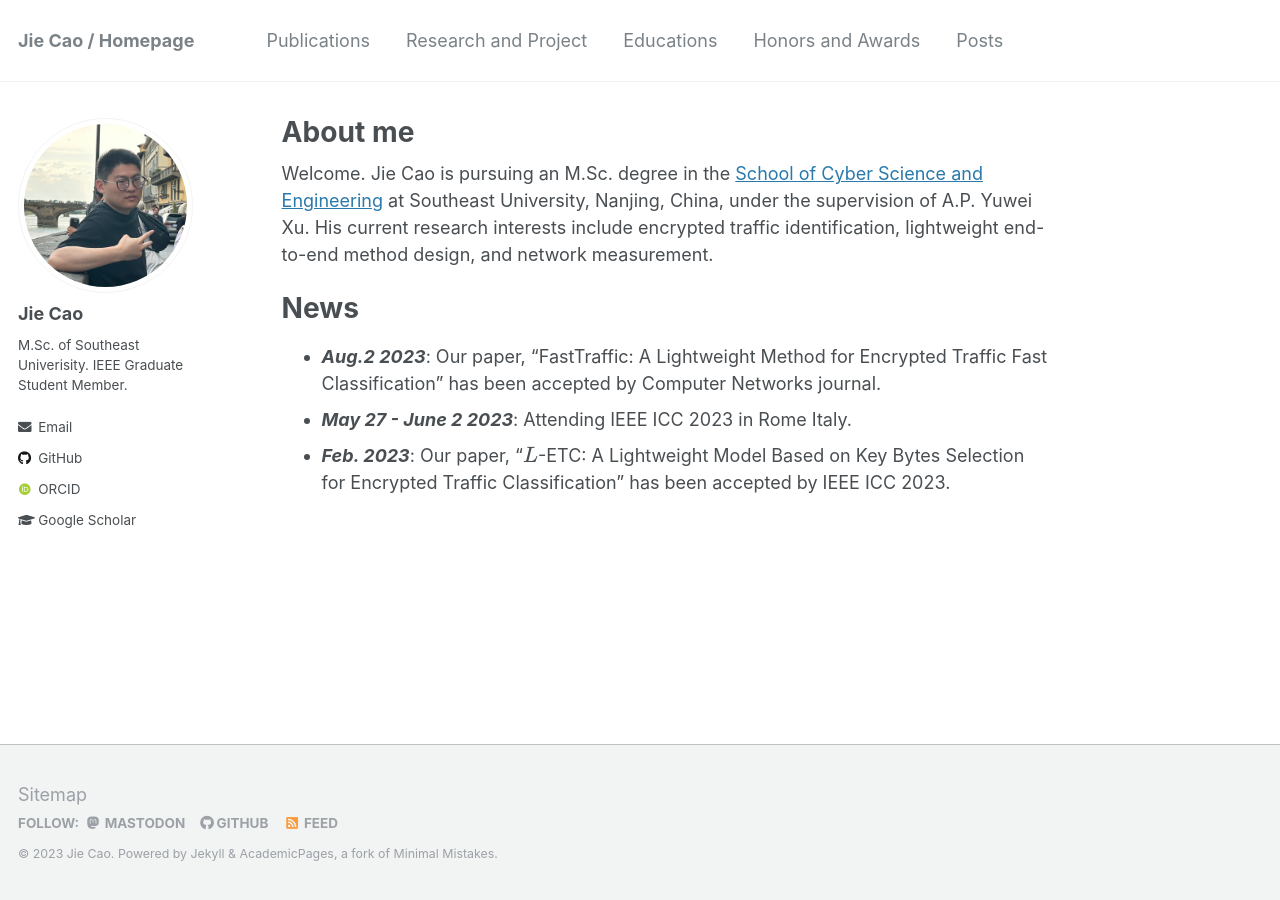
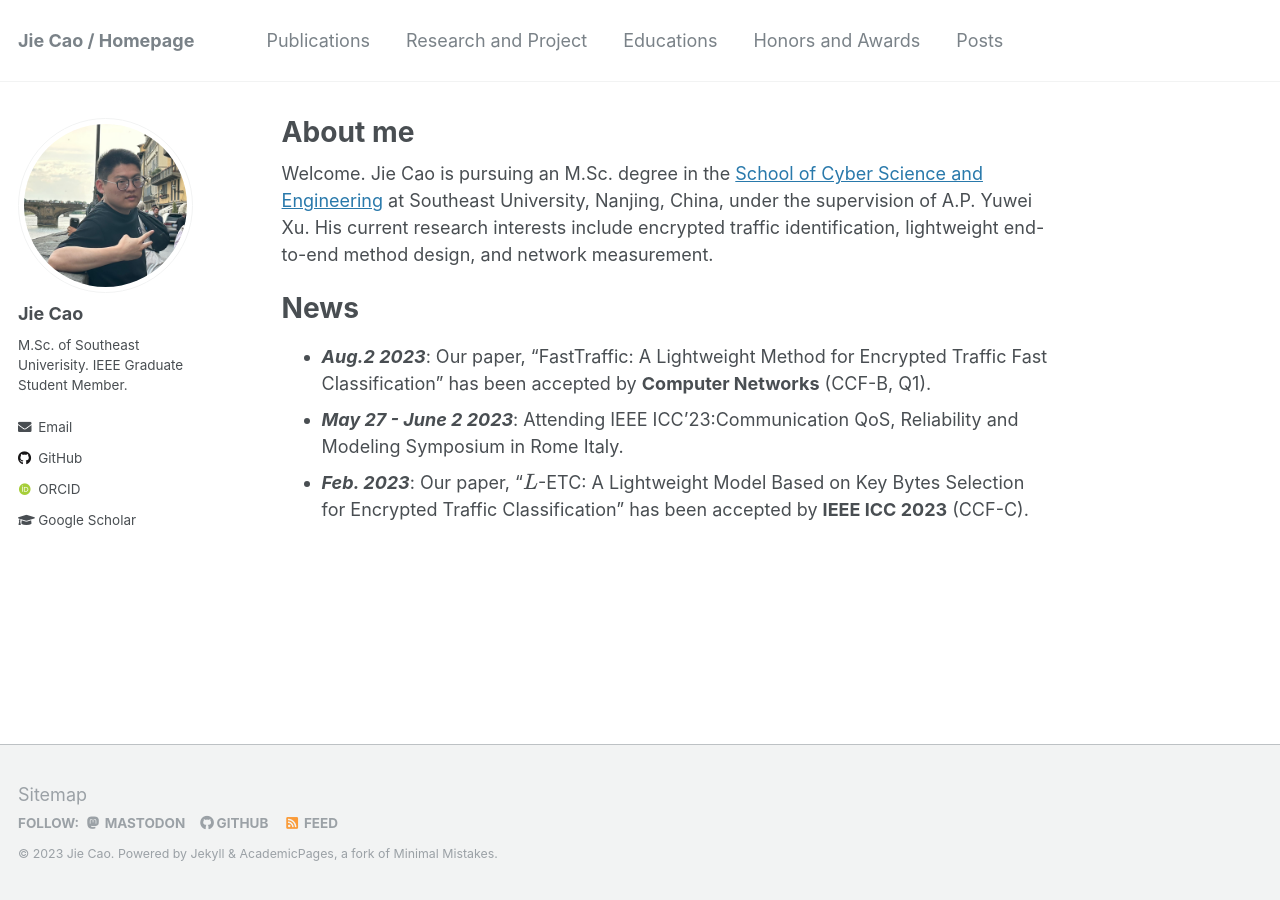
Before and after one commit to JieJayCao/JieJayCao.github.io, a Jekyll site: the page built from _pages/about.md, in a window 1280 px wide. Built offline with Jekyll 4.4.1, drawn with Linux system fonts in a browser that asks for light colours; some web fonts are replaced; formulas are drawn with MathJax 3.

Commit message:
Update about.md

```diff
--- a/_pages/about.md
+++ b/_pages/about.md
@@ -11,6 +11,6 @@ redirect_from:
 Welcome. Jie Cao is pursuing an M.Sc. degree in the [School of Cyber Science and Engineering](https://cyber.seu.edu.cn/) at Southeast University, Nanjing, China, under the supervision of A.P. Yuwei Xu. His current research interests include encrypted traffic identification, lightweight end-to-end method design, and network measurement.
 
 # News
-- ***Aug.2 2023***: Our paper, "FastTraffic: A Lightweight Method for Encrypted Traffic Fast Classification" has been accepted by Computer Networks journal.
-- ***May 27 - June 2 2023***: Attending IEEE ICC 2023 in Rome Italy.
-- ***Feb. 2023***: Our paper, “$L$-ETC: A Lightweight Model Based on Key Bytes Selection for Encrypted Traffic Classification” has been accepted by IEEE ICC 2023.
+- ***Aug.2 2023***: Our paper, "FastTraffic: A Lightweight Method for Encrypted Traffic Fast Classification" has been accepted by **Computer Networks** (CCF-B, Q1).
+- ***May 27 - June 2 2023***: Attending IEEE ICC'23:Communication QoS, Reliability and Modeling Symposium in Rome Italy.
+- ***Feb. 2023***: Our paper, “$L$-ETC: A Lightweight Model Based on Key Bytes Selection for Encrypted Traffic Classification” has been accepted by **IEEE ICC 2023** (CCF-C).
```
